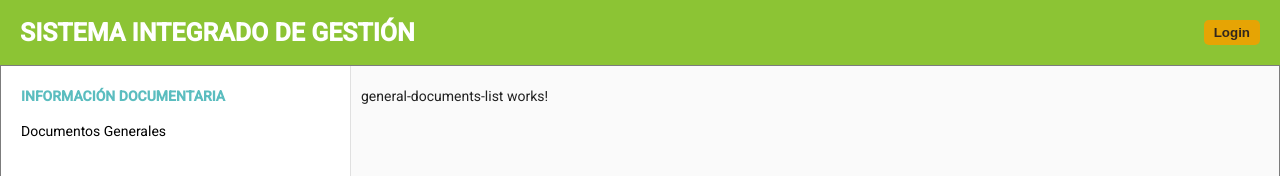
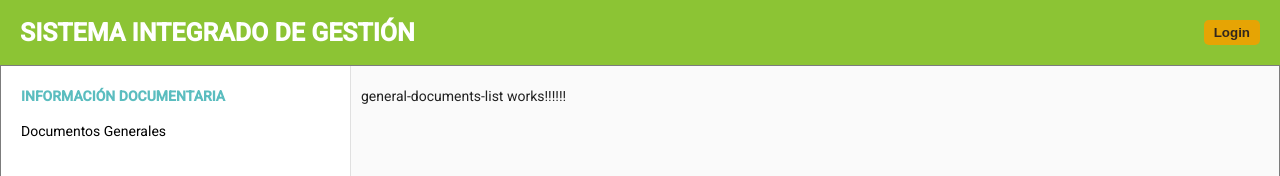
Before and after one commit to JulioLimachi2/Frontend, an Angular app: page /generalDocuments in a window 1280 px wide. Shown: the top 176 px of the page. Built offline with nearby package versions, Linux system fonts and the light colour scheme.

Commit message:
cambio texto

```diff
--- a/src/app/pages/general-documents/components/general-documents-list/general-documents-list.component.html
+++ b/src/app/pages/general-documents/components/general-documents-list/general-documents-list.component.html
@@ -1 +1 @@
-<p>general-documents-list works!</p>
+<p>general-documents-list works!!!!!!</p>
```
